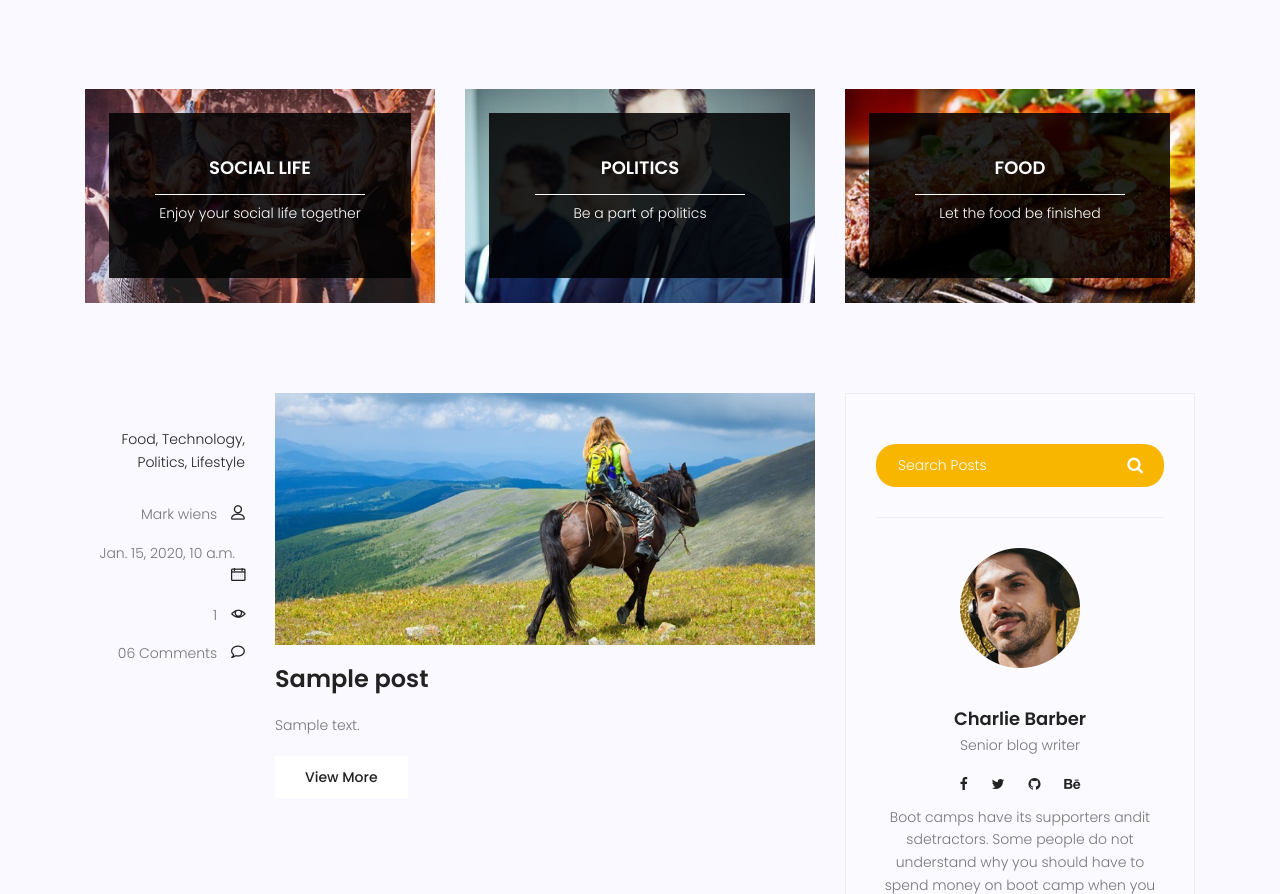
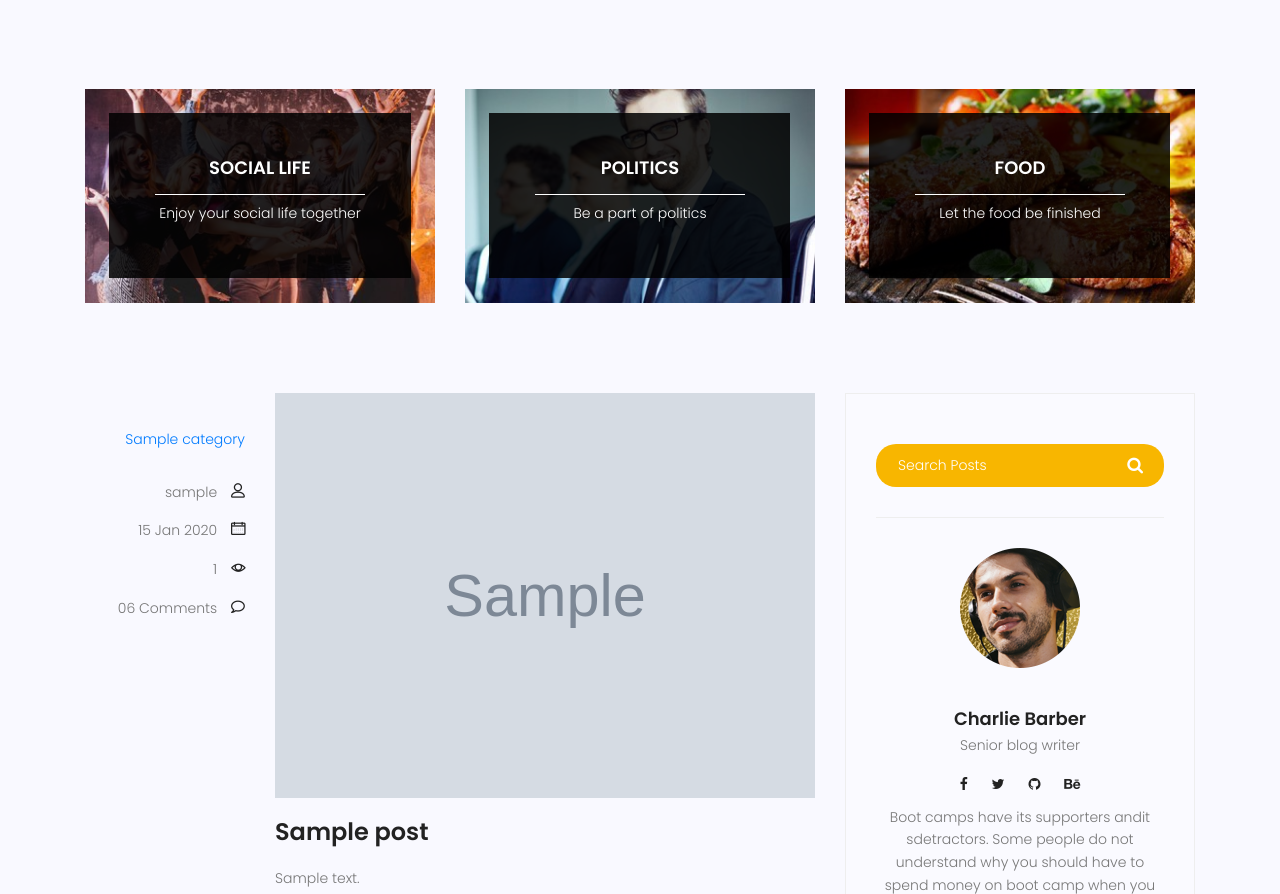
Before and after one commit to alinri32/my-site, a Django app: page /blog/ in a window 1280 px wide. Shown: the part 689-1583 px from the top of the page. Run offline with Django 5.2, Linux system fonts and the light colour scheme; tables that the repository leaves empty hold one stand-in row (values such as "Sample post"); grey boxes marked "Sample" are stand-in pictures; some libraries are stand-ins or nearby versions.

Commit message:
make : category / author and edit template tag

```diff
--- a/mysite/blog/models.py
+++ b/mysite/blog/models.py
@@ -1,19 +1,31 @@
 from django.db import models
-
+from django.contrib.auth.models import User
 # Create your models here.
 
+class Category(models.Model):
+    name = models.CharField(max_length=255)
+
+    def __str__(self):
+        return self.name
+
 class post(models.Model):
-    # image
-    # author
+    image = models.ImageField(upload_to='blog/' , default='blog/defualt.jpg')
+    author = models.ForeignKey(User,on_delete=models.SET_NULL ,null=True)
     title = models.CharField(max_length=255)
     content = models.TextField()
     # tag
-    # category
+    category = models.ManyToManyField(Category)
     counted_view = models.IntegerField(default=0)
     status = models.BooleanField(default=False)
-    published_date = models.DateTimeField(null=True)
+    published_date = models.DateTimeField(null=True ,blank=True)
     created_date = models.DateTimeField(auto_now_add=True)
     updated_date = models.DateTimeField(auto_now=True)
 
+    # def snippets(self):
+    #     return self.content[:254]+"..."
+
+    class Meta:
+        ordering = ["-created_date"]
+
     def __str__(self):
-        return self.title
+        return self.content
--- a/mysite/blog/urls.py
+++ b/mysite/blog/urls.py
@@ -5,7 +5,7 @@ from blog.views import *
 app_name = 'blog'
 
 urlpatterns = [
-    path('/' , blog_view ,name = 'index'),
-    path('/<int:pid>' , blog_single ,name = 'single'),
+    path('' , blog_view ,name = 'index'),
+    path('<int:pid>' , blog_single ,name = 'single'),
     # path('/post-<int:pid>',test , name = 'test'),
 ]
--- a/mysite/blog/views.py
+++ b/mysite/blog/views.py
@@ -8,7 +8,7 @@ def blog_view (request):
     return render(request , '../templates/blog/blog-home.html',context)
 
 def blog_single(request, pid):
-    posts = get_object_or_404(post , pk=pid)
+    posts = get_object_or_404(post , pk=pid , status=1)
     context = {'posts' : posts}
     return render(request , '../templates/blog/blog-single.html',context)
 
--- a/mysite/mysite/urls.py
+++ b/mysite/mysite/urls.py
@@ -22,7 +22,7 @@ from django.conf.urls.static import static
 urlpatterns = [
     path('admin/', admin.site.urls),
     path('', include('website.urls')),
-    path('blog', include('blog.urls')),
+    path('blog/', include('blog.urls')),
 ]
 
 urlpatterns += static(settings.STATIC_URL, document_root=settings.STATIC_ROOT)
--- a/mysite/templates/blog/blog-home.html
+++ b/mysite/templates/blog/blog-home.html
@@ -96,15 +96,14 @@
 				<div class="single-post row">
 					<div class="col-lg-3  col-md-3 meta-details">
 						<ul class="tags">
-							<li><a href="#">Food,</a></li>
-							<li><a href="#">Technology,</a></li>
-							<li><a href="#">Politics,</a></li>
-							<li><a href="#">Lifestyle</a></li>
+							{% for cat in post.category.all %}
+								<a href="#">{{cat.name}}</a>{% if not forloop.last %},{% endif %}
+							{% endfor %}
 						</ul>
 						<div class="user-details row">
-							<p class="user-name col-lg-12 col-md-12 col-6"><a href="#">Mark wiens</a> <span
+							<p class="user-name col-lg-12 col-md-12 col-6"><a href="#">{{post.author}}</a> <span
 									class="lnr lnr-user"></span></p>
-							<p class="date col-lg-12 col-md-12 col-6"><a href="#">{{post.published_date}}</a> <span
+							<p class="date col-lg-12 col-md-12 col-6"><a href="#">{{post.published_date|date:"d M Y"}}</a> <span
 									class="lnr lnr-calendar-full"></span></p>
 							<p class="view col-lg-12 col-md-12 col-6"><a href="#">{{post.counted_view}}</a> <span
 									class="lnr lnr-eye"></span></p>
@@ -114,13 +113,13 @@
 					</div>
 					<div class="col-lg-9 col-md-9 ">
 						<div class="feature-img">
-							<img class="img-fluid" src="{% static 'img/blog/feature-img1.jpg' %}" alt="">
+							<img class="img-fluid" src="{{post.image.url}}" alt="">
 						</div>
 						<a class="posts-title" href="{% url 'blog:single' pid=post.id %}">
 							<h3>{{post.title}}</h3>
 						</a>
 						<p class="excert">
-							{{post.content}}
+							{{post.content|truncatechars:254}}
 						</p>
 						<a href="#" class="primary-btn">View More</a>
 					</div>
--- a/mysite/templates/blog/blog-single.html
+++ b/mysite/templates/blog/blog-single.html
@@ -43,9 +43,9 @@
 						<div class="user-details row">
 							<p class="user-name col-lg-12 col-md-12 col-6"><a href="#">Mark wiens</a> <span
 									class="lnr lnr-user"></span></p>
-							<p class="date col-lg-12 col-md-12 col-6"><a href="#">12 Dec, 2017</a> <span
+							<p class="date col-lg-12 col-md-12 col-6"><a href="#">{{posts.published_date|date:"l d M Y"}}</a> <span
 									class="lnr lnr-calendar-full"></span></p>
-							<p class="view col-lg-12 col-md-12 col-6"><a href="#">1.2M Views</a> <span
+							<p class="view col-lg-12 col-md-12 col-6"><a href="#">{{posts.counted_view}}</a> <span
 									class="lnr lnr-eye"></span></p>
 							<p class="comments col-lg-12 col-md-12 col-6"><a href="#">06 Comments</a> <span
 									class="lnr lnr-bubble"></span></p>
```
Also changed, not shown: mysite/blog/admin.py (+7 -5 lines), mysite/blog/migrations/0003_post_author_alter_post_published_date.py (added), mysite/blog/migrations/0004_post_image.py (added), mysite/blog/migrations/0005_alter_post_image.py (added), mysite/blog/migrations/0006_category_post_category.py (added), mysite/media/blog/20240111_204430.jpg (added), mysite/media/blog/defualt.jpg (added), mysite/media/blog/im.png (added), mysite/website/migrations/0002_alter_contact_options.py (added).
